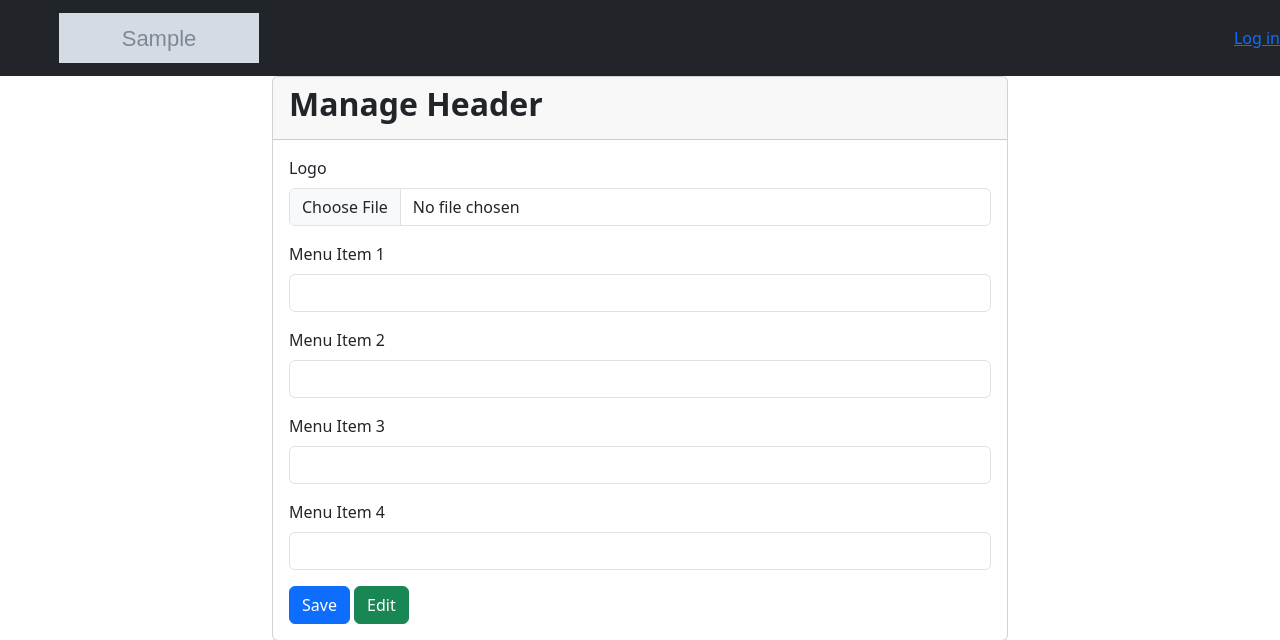
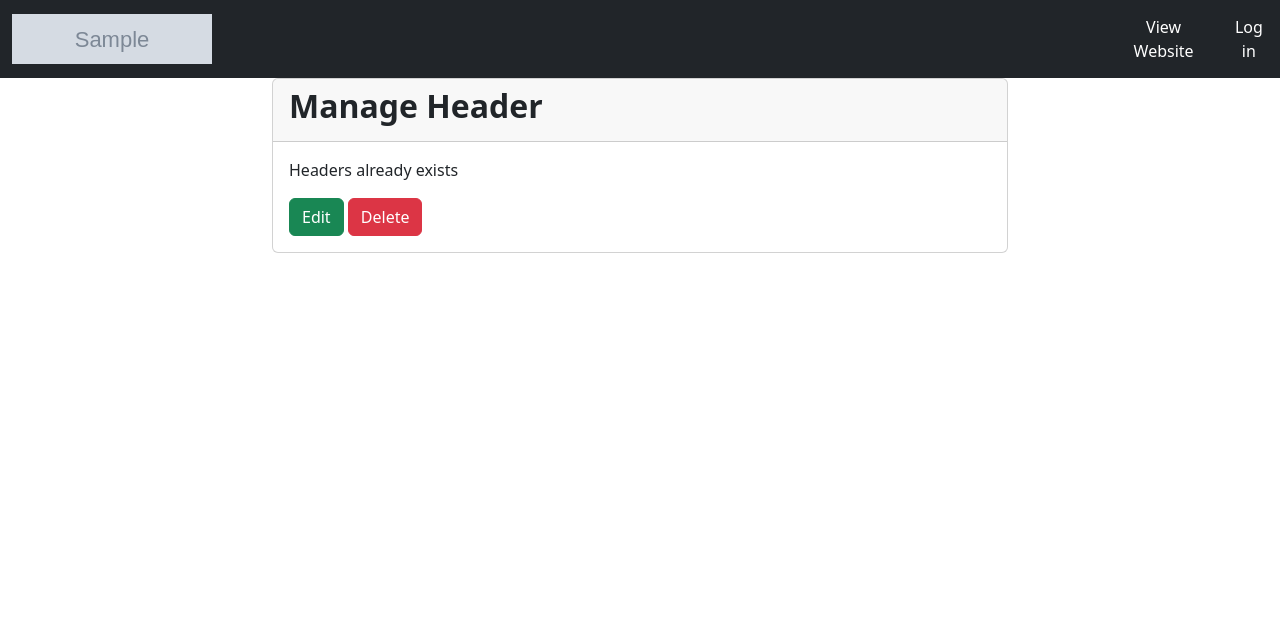
Before and after one commit to cyrusesales/jn4d-website, a Django app: page /adminpage/manage-header/ in a window 1280 px wide. Shown: the top 640 px of the page. Run offline with Django 5.2, Linux system fonts and the light colour scheme; tables that the repository leaves empty hold one stand-in row (values such as "Sample post"); grey boxes marked "Sample" are stand-in pictures.

Commit message:
added delete and edit features and pages

```diff
--- a/jn4dwebsite/admin_page/templates/admin_base.html
+++ b/jn4dwebsite/admin_page/templates/admin_base.html
@@ -14,16 +14,21 @@
   </head>
   <body>
     <nav class="navbar navbar-expand-lg navbar-dark bg-dark">
-      {% for header in headers %}
+      {% if headers %} {% for header in headers %}
       <div class="container">
         <a class="navbar-brand" href="#"
           ><img src="{{ header.logo.url }}" alt="" width="200" height="50"
         /></a>
       </div>
       <nav>
-        <a href="#">Log in</a>
+        <a href="{% url "homepage" %}" class="btn text-white">View Website</a>
       </nav>
-      {% endfor %}
+      <nav>
+        <a href="#" class="btn text-white">Log in</a>
+      </nav>
+      {% endfor %} {% else %}
+      <p>No Logo Uploaded</p>
+      {% endif %}
     </nav>
     {% block content %} {% endblock %}
   </body>
--- a/jn4dwebsite/admin_page/templates/edit_header.html
+++ b/jn4dwebsite/admin_page/templates/edit_header.html
@@ -63,6 +63,7 @@
                 />
               </div>
               <button type="submit" class="btn btn-warning">Update</button>
+
               <a href="{% url 'manage-header' %}" class="btn btn-success"
                 >Back</a
               >
--- a/jn4dwebsite/admin_page/templates/header_page.html
+++ b/jn4dwebsite/admin_page/templates/header_page.html
@@ -1,4 +1,8 @@
 {% extends "admin_base.html" %} {% block content %}
+{% comment %} <link
+      href="https://cdn.jsdelivr.net/npm/bootstrap@5.3.7/dist/css/bootstrap.min.css"
+      rel="stylesheet"
+    /> {% endcomment %}
 <section class="section">
   <div class="container">
     <div class="row justify-content-center">
@@ -8,7 +12,37 @@
             <h2 class="fw-bold">Manage Header</h2>
           </div>
           <div class="card-body">
+            {% if headers %}
             {% for header in headers %}
+            <form action="" method="POST" enctype="multipart/form-data">
+              {% comment %} {% csrf_token %}
+              <div class="mb-3">
+                <label for="" class="form-label">Logo</label>
+                <input type="file" name="logo" class="form-control" />
+              </div>
+              <div class="mb-3">
+                <label for="" class="form-label">Menu Item 1</label>
+                <input type="text" name="menu_item1" class="form-control" />
+              </div>
+              <div class="mb-3">
+                <label for="" class="form-label">Menu Item 2</label>
+                <input type="text" name="menu_item2" class="form-control" />
+              </div>
+              <div class="mb-3">
+                <label for="" class="form-label">Menu Item 3</label>
+                <input type="text" name="menu_item3" class="form-control" />
+              </div>
+              <div class="mb-3">
+                <label for="" class="form-label">Menu Item 4</label>
+                <input type="text" name="menu_item4" class="form-control" />
+              </div> {% endcomment %}
+              <p>Headers already exists</p>
+              <a href="{% url "edit-header" header.id %}" class="btn btn-success">Edit</a>
+              <a href="{% url "delete-header" header.id %}" class="btn btn-danger">Delete</a>
+
+            </form>
+            {% endfor %}
+            {% else %}
             <form action="" method="POST" enctype="multipart/form-data">
               {% csrf_token %}
               <div class="mb-3">
@@ -32,9 +66,8 @@
                 <input type="text" name="menu_item4" class="form-control" />
               </div>
               <button type="submit" class="btn btn-primary">Save</button>
-              <a href="{% url "edit-header" header.id %}" class="btn btn-success">Edit</a>
             </form>
-            {% endfor %}
+            {% endif %}
           </div>
         </div>
       </div>
--- a/jn4dwebsite/admin_page/urls.py
+++ b/jn4dwebsite/admin_page/urls.py
@@ -5,4 +5,5 @@ urlpatterns = [
     path('', views.adminhome, name="adminpage"),
     path('manage-header/', views.manage_header, name="manage-header"),
     path('edit_header/<str:pk>', views.edit_header, name="edit-header"),
+    path('delete_header/<str:pk>', views.delete_header, name="delete-header"),
 ]
--- a/jn4dwebsite/admin_page/views.py
+++ b/jn4dwebsite/admin_page/views.py
@@ -7,12 +7,12 @@ from django.contrib import messages
 import os
 
 
-def adminbase(request):
-    headers = Header.objects.all()
-    context = {
-        'headers': headers
-    }
-    return render(request, 'admin_base.html', context)
+# def adminbase(request):
+#     headers = Header.objects.all()
+#     context = {
+#         'headers': headers
+#     }
+#     return render(request, 'admin_base.html', context)
 
 
 def adminhome(request):
@@ -35,6 +35,7 @@ def manage_header(request):
         header.save()
         messages.success(
             request, "Header's logo and menu items are added successfully!")
+        return redirect('/')
     context = {'headers': headers}
     return render(request, 'header_page.html', context)
 
@@ -53,9 +54,18 @@ def edit_header(request, pk):
         headers.menu_item4 = request.POST.get('menu_item4')
         headers.save()
         messages.success(request, "Header Updated Successfully")
-
+        return redirect('/')
     context = {'headers': headers}
     return render(request, 'edit_header.html', context)
+
+
+def delete_header(request, pk):
+    headers = Header.objects.get(id=pk)
+    if len(headers.logo) > 0:
+        os.remove(headers.logo.path)
+    headers.delete()
+    messages.success(request, "Header Deleted Successfully ")
+    return redirect('/')
 
 
 def display_header_logo(request):
```
Also changed, not shown: jn4dwebsite/media/images/new-jn4d-logo-2_Ty2FA0O.png (deleted).
